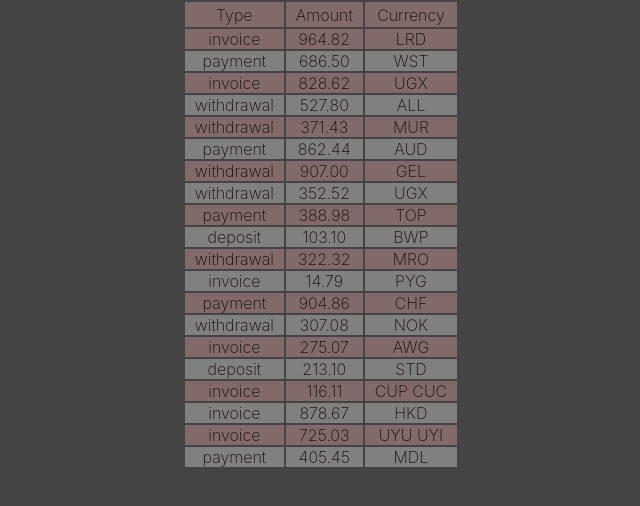
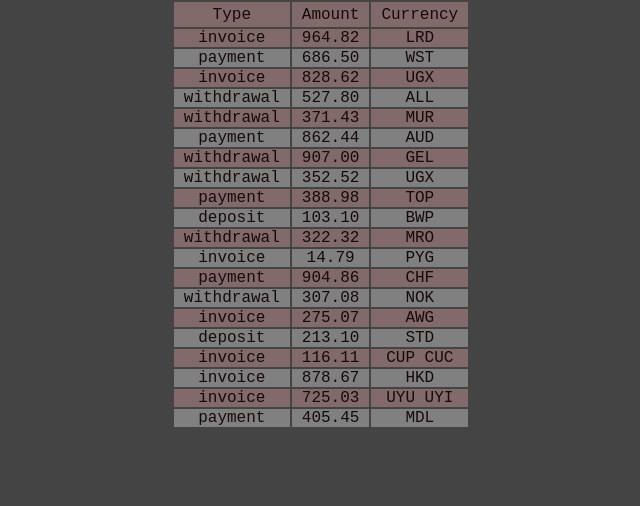
Before and after one commit to vladisulian/goit-react-hw-01-components, a React (Create React App) app: page / in a window 1280 px wide. Shown: the top 506 px of the page, without its empty margins (319-959 px from the left). Built offline with nearby package versions, Linux system fonts and the light colour scheme.

Commit message:
Update TransactionsHistory.css

```diff
--- a/src/components/TransactionsHistory/TransactionsHistory.css
+++ b/src/components/TransactionsHistory/TransactionsHistory.css
@@ -1,4 +1,5 @@
 .transaction-history {
+  font-family: monospace;
   color: #160a0a;
 }
 
@@ -8,6 +9,14 @@ thead {
 }
 tr {
   background-color: #836a6a;
+
+  cursor: pointer;
+
+  transition: scale 500ms ease;
+}
+
+tr:hover {
+  scale: 1.1;
 }
 
 tr:nth-child(even) {
```
